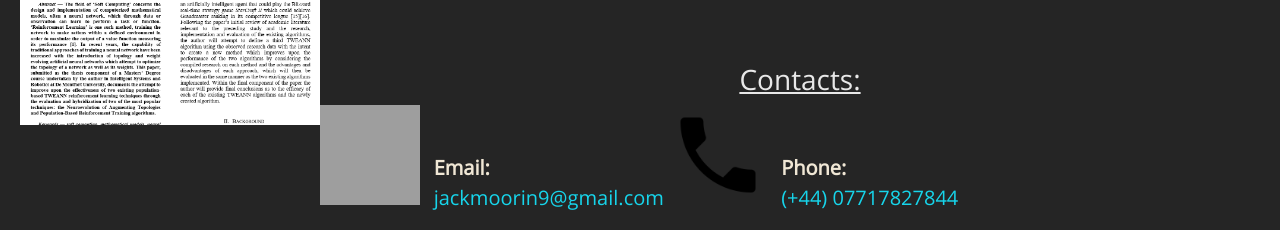
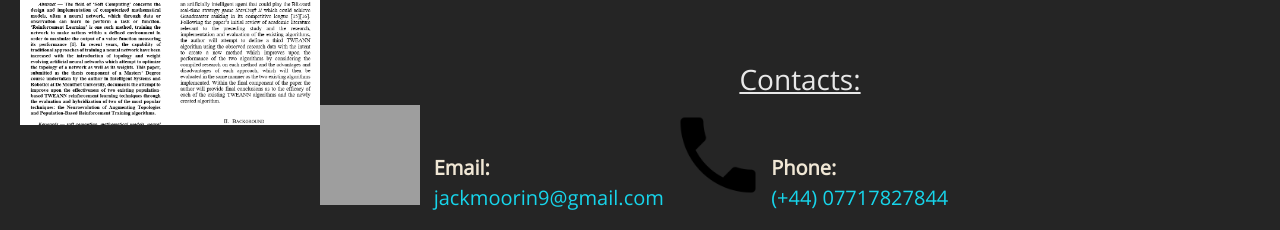
Before and after one commit to GamesProgrammingGrad2021/GamesProgrammingGrad2021.github.io, a Jekyll site: the page built from index.md, in a window 1280 px wide and 900 px high, scrolled down 752 px. Shown: the part 667-897 px from the top of the window. Built offline with Jekyll 4.4.1, drawn with Linux system fonts in a browser that asks for light colours; nearby versions of some CDN libraries; our own code applies the rules of GitHub Pages for plain Markdown files; grey boxes are pictures that could not be loaded.

Commit message:
Update default.html

```diff
--- a/_layouts/default.html
+++ b/_layouts/default.html
@@ -141,8 +141,8 @@
 			<span style="display: inline-block; font-size: 20px; padding-left: 10px; padding-top: 20px;"><b>Email:</b><br><span style="color: #17d5eb;">jackmoorin9@gmail.com</span></span>
 
 			<!-- Phone -->
-			<img src="Phone_Icon.png" alt="Phone_Icon" width="100" height="100" style="padding-left: 30;%">
-			<span style="display: inline-block; font-size: 20px; padding-left: 10px; padding-top: 20px;"><b>Phone:</b><br><span style="color: #17d5eb;">(+44) 07717827844</span></span>
+			<img src="Phone_Icon.png" alt="Phone_Icon" width="100" height="100" style="padding-right: 30;%">
+			<span style="display: inline-block; font-size: 20px; padding-right: 10px; padding-top: 20px;"><b>Phone:</b><br><span style="color: #17d5eb;">(+44) 07717827844</span></span>
 		</div>
 	</div>
   </body>
```
